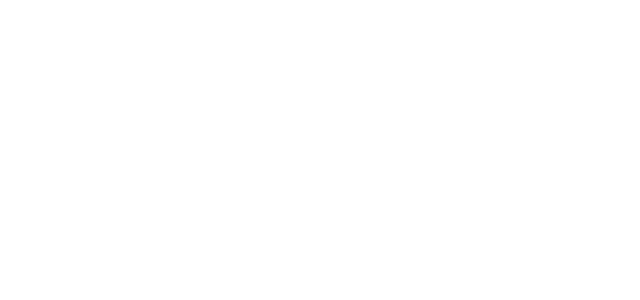
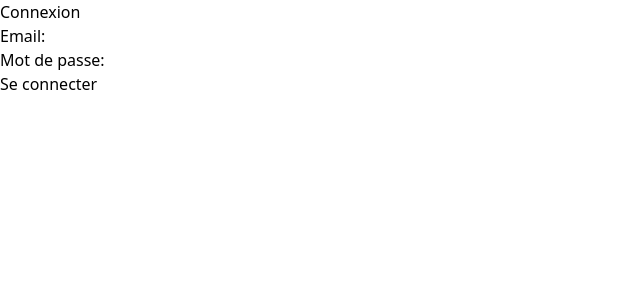
Before and after one commit to PierreAnders/MIA, a Nuxt app: page /login in a window 1280 px wide. Before the commit this address had no page. Shown: the top 300 px of the page, without its empty margins (0-640 px from the left). Built offline with nearby package versions, Linux system fonts and the light colour scheme.

Commit message:
registration in progress

```diff
--- a/pages/index.vue
+++ b/pages/index.vue
@@ -1,4 +1,60 @@
 <template>
+  <div>
+    <h1>Inscription</h1>
+    <form @submit.prevent="register">
+      <div>
+        <label for="username">Nom d'utilisateur:</label>
+        <input type="text" id="username" v-model="username" />
+      </div>
+      <div>
+        <label for="email">Email:</label>
+        <input type="email" id="email" v-model="email" />
+      </div>
+      <div>
+        <label for="password">Mot de passe:</label>
+        <input type="password" id="password" v-model="password" />
+      </div>
+      <div>
+        <button type="submit">S'inscrire</button>
+      </div>
+    </form>
+  </div>
+</template>
+
+<script>
+import axios from 'axios';
+
+export default {
+  data() {
+    return {
+      username: '',
+      email: '',
+      password: '',
+    }
+  },
+  methods: {
+    async register() {
+      // Envoyez la demande d'inscription à l'API Flask avec Axios
+      try {
+        const response = await axios.post('http://localhost:5000/register', {
+          nom: this.username,
+          email: this.email,
+          mot_de_passe: this.password,
+        })
+
+        // Redirigez l'utilisateur vers une page de connexion après l'inscription réussie
+        // Vous pouvez également afficher un message de confirmation ici
+      } catch (error) {
+        console.error('Erreur d\'inscription:', error)
+      }
+    },
+  },
+}
+</script>
+
+
+
+<!-- <template>
     <div class="bg-image bg-neutral-900 px-8 pt-12 min-h-screen">
       <BurgerMenu />
     </div>
@@ -23,3 +79,4 @@
     min-height: 100vh;
   }
   </style>
+   -->
--- /dev/null
+++ b/pages/login.vue
@@ -0,0 +1,47 @@
+<template>
+    <div>
+      <h1>Connexion</h1>
+      <form @submit.prevent="login">
+        <div>
+          <label for="email">Email:</label>
+          <input type="email" id="email" v-model="email" />
+        </div>
+        <div>
+          <label for="password">Mot de passe:</label>
+          <input type="password" id="password" v-model="password" />
+        </div>
+        <div>
+          <button type="submit">Se connecter</button>
+        </div>
+      </form>
+    </div>
+  </template>
+
+  <script>
+  import axios from 'axios';
+
+  export default {
+    data() {
+      return {
+        email: '',
+        password: '',
+      }
+    },
+    methods: {
+      async login() {
+        // Envoyez la demande de connexion à l'API Flask avec Axios
+        try {
+          const response = await axios.post('http://localhost:5000/login', {
+            email: this.email,
+            mot_de_passe: this.password,
+          })
+          // TODO
+          // Stocker le jeton d'authentification (response.data.access_token) dans le stockage local ou un cookie sécurisé
+          // Rediriger l'utilisateur vers une page protégée après la connexion réussie
+        } catch (error) {
+          console.error('Erreur de connexion:', error)
+        }
+      },
+    },
+  }
+  </script>
```
